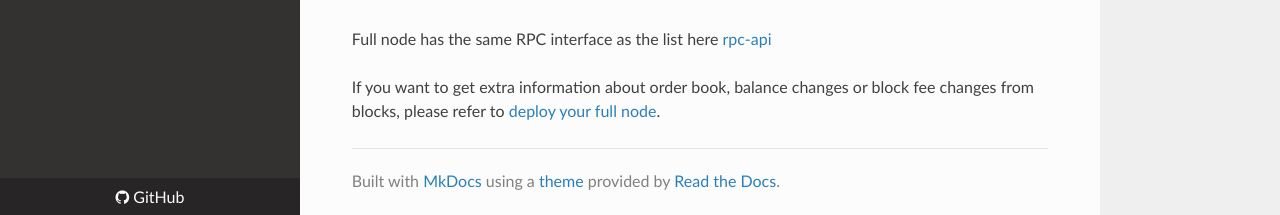
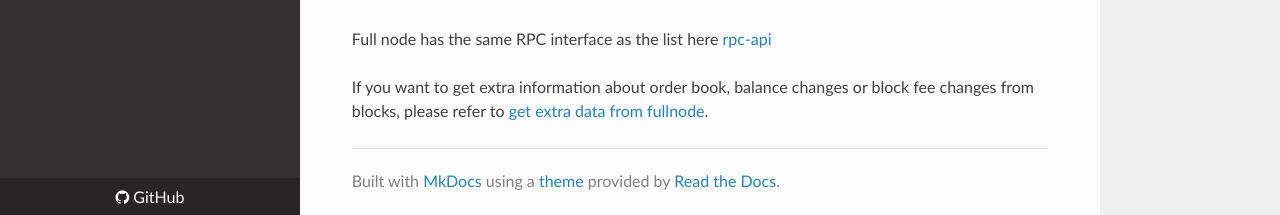
Before and after one commit to yash-sharma1/docs-site, an MkDocs documentation site: the page built from docs/fullnode.md, in a window 1280 px wide and 900 px high, scrolled down 1827 px. Shown: the part 682-897 px from the top of the window. Built offline with MkDocs 1.6.1, drawn with Linux system fonts in a browser that asks for light colours; nearby versions of some CDN libraries.

Commit message:
edit fullnode

```diff
--- a/docs/fullnode.md
+++ b/docs/fullnode.md
@@ -83,4 +83,4 @@ Prometheus is enabled on port 26660 by default, and the endpoint is `/metrics`.
 
 Full node has the same RPC interface as the list here [rpc-api](api-reference/node-rpc.md)
 
-If you want to get extra information about order book, balance changes or block fee changes from blocks, please refer to [deploy your full node](deploy-fullnode.md).
+If you want to get extra information about order book, balance changes or block fee changes from blocks, please refer to [get extra data from fullnode](get-extra-data-from-fullnoder.md).
```
Also changed, not shown: docs/light-client.md (+1 -1 lines), docs/get-extra-data-from-fullnode.md (renamed from docs/deploy-fullnode.md).
